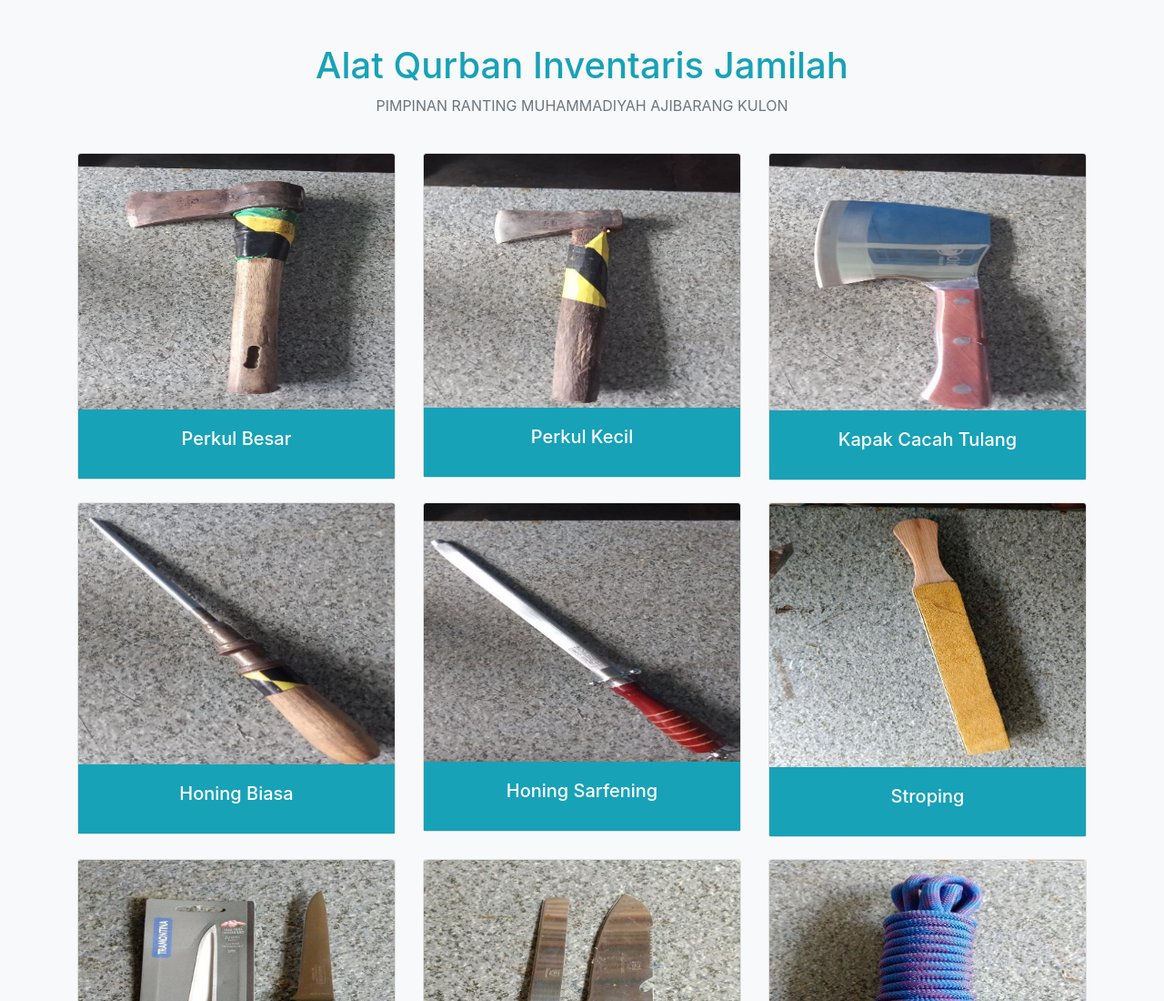
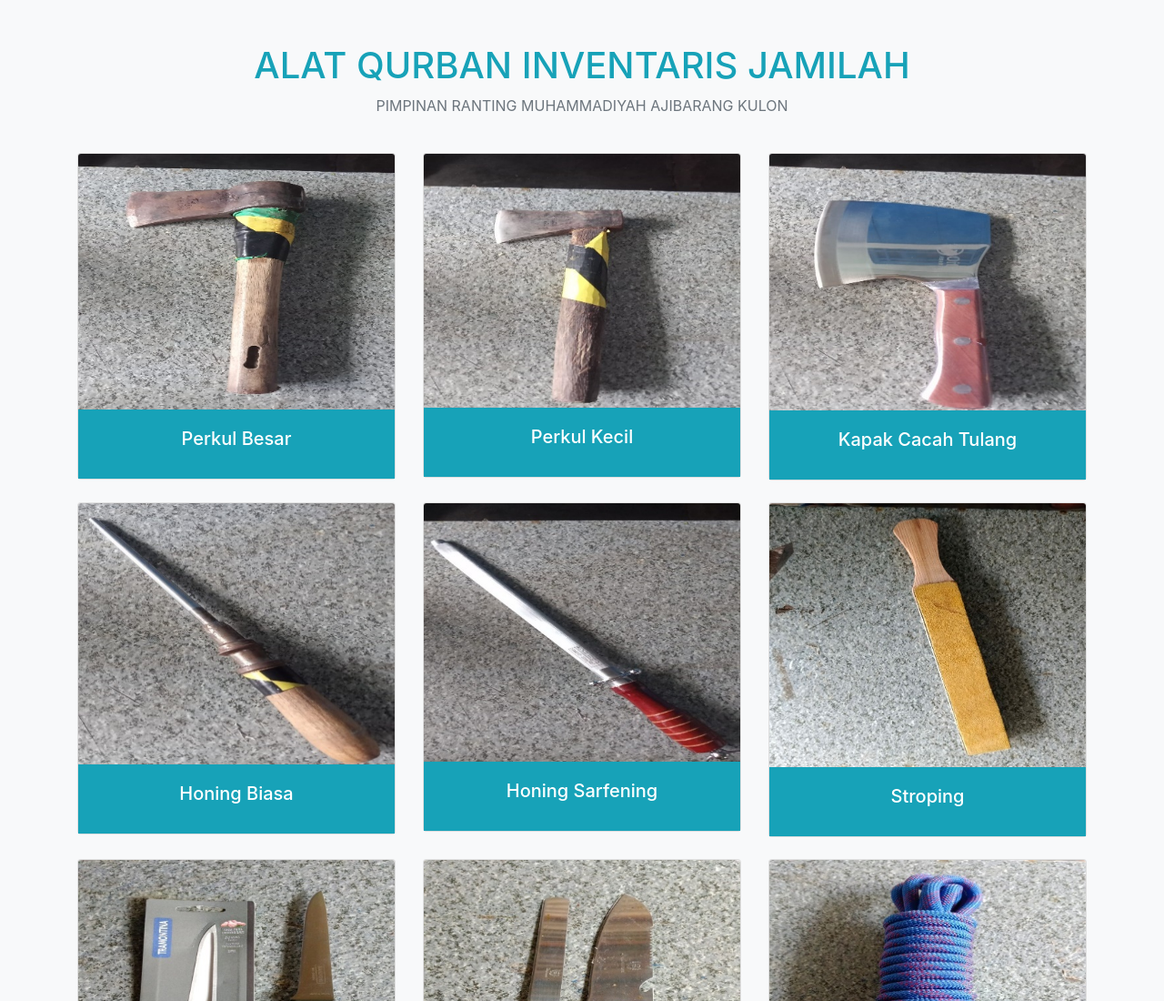
Before and after one commit to maulfath/alat-kurban, a plain HTML site: page index.html in a window 1280 px wide. Shown: the top 1100 px of the page at 91% size. Drawn offline with nearby package versions, Linux system fonts and the light colour scheme.

Commit message:
Update index.html

```diff
--- a/index.html
+++ b/index.html
@@ -21,7 +21,7 @@
             <div class="container">
                 <div class="row">
                     <div class="col-md-12">
-                        <h1 class="text-center text-info">Alat Qurban Inventaris Jamilah</h1>
+                        <h1 class="text-center text-info">ALAT QURBAN INVENTARIS JAMILAH</h1>
                     </div>
                     <div class="col-md-12 mb-4">
                         <p class="text-center text-secondary">PIMPINAN RANTING MUHAMMADIYAH AJIBARANG KULON</p>
```
